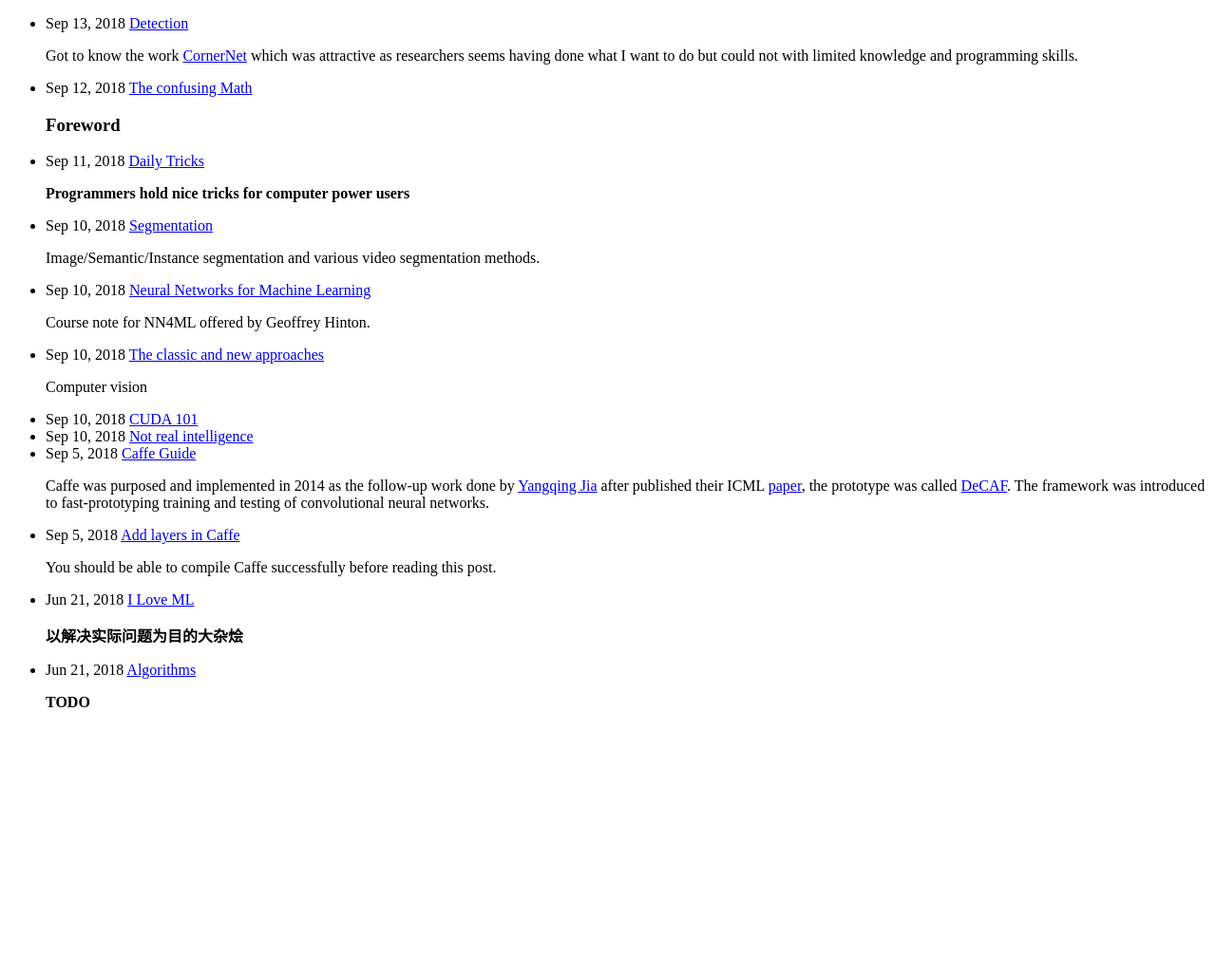
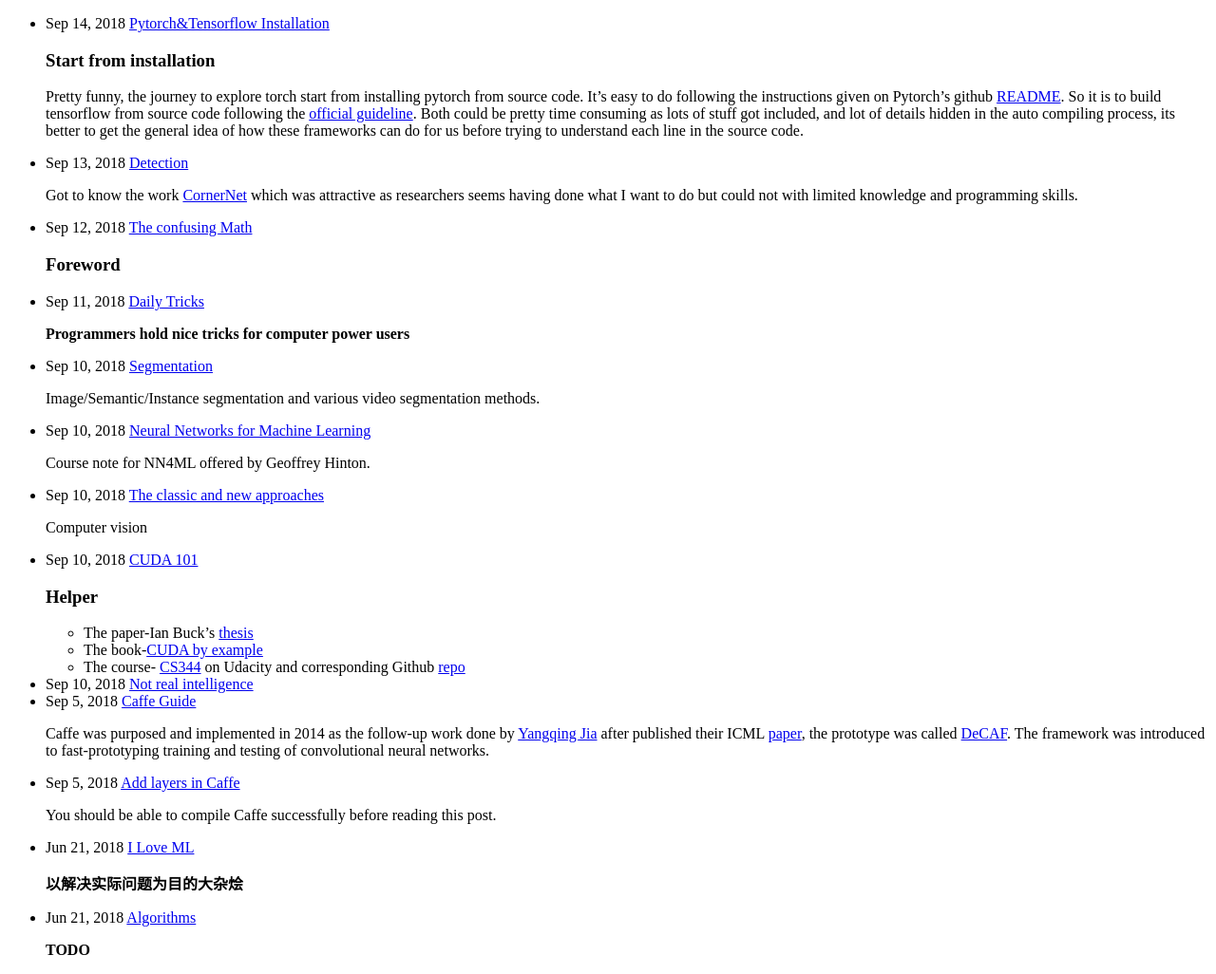
Before and after one commit to pmixer/pmixer.github.io, a Jekyll site: the page built from archive/blog.html, in a window 1280 px wide. Shown: the whole page at 95% size. Built offline with Jekyll 4.4.1, drawn with Linux system fonts in a browser that asks for light colours; before the commit the page ends 900 px from its top, so only the background shows below that.

Commit message:
While compiling TF

```diff
--- a/_posts/2018-09-10-CUDA101.md
+++ b/_posts/2018-09-10-CUDA101.md
@@ -5,3 +5,8 @@
 path: '/CUDA/'
 layout: null
 ---
+
+### Helper
++ The paper-Ian Buck's [thesis](http://graphics.stanford.edu/~ianbuck/thesis.pdf)
++ The book-[CUDA by example](https://developer.nvidia.com/cuda-example)
++ The course- [CS344](https://classroom.udacity.com/courses/cs344/) on Udacity and corresponding Github [repo](https://github.com/udacity/cs344/)
--- /dev/null
+++ b/_posts/2018-09-14-Torch.md
@@ -0,0 +1,11 @@
+---
+category: 'Toolkits'
+title: 'Pytorch&Tensorflow Installation'
+type: 'Toolkit'
+path: '/toolkits/:id'
+layout: null
+---
+
+### Start from installation
+Pretty funny, the journey to explore torch start from installing pytorch from source code. It's easy to do following the instructions given on Pytorch's github [README](https://github.com/pytorch/pytorch/).
+So it is to build tensorflow from source code following the [official guideline](https://www.tensorflow.org/install/source). Both could be pretty time consuming as lots of stuff got included, and lot of details hidden in the auto compiling process, its better to get the general idea of how these frameworks can do for us before trying to understand each line in the source code.
```
Also changed, not shown: _posts/2018-09-05-Caffe-AddLayer.md (+1 -1 lines), _posts/2018-09-05-Caffe.md (+1 -1 lines), Gemfile.lock.
